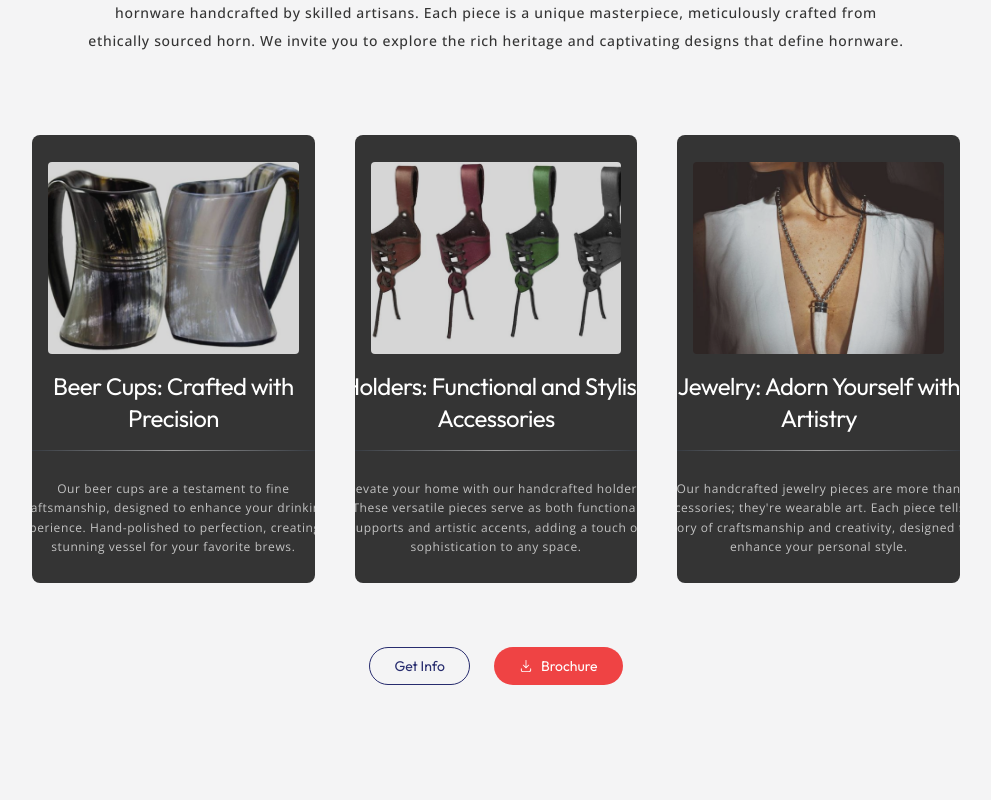
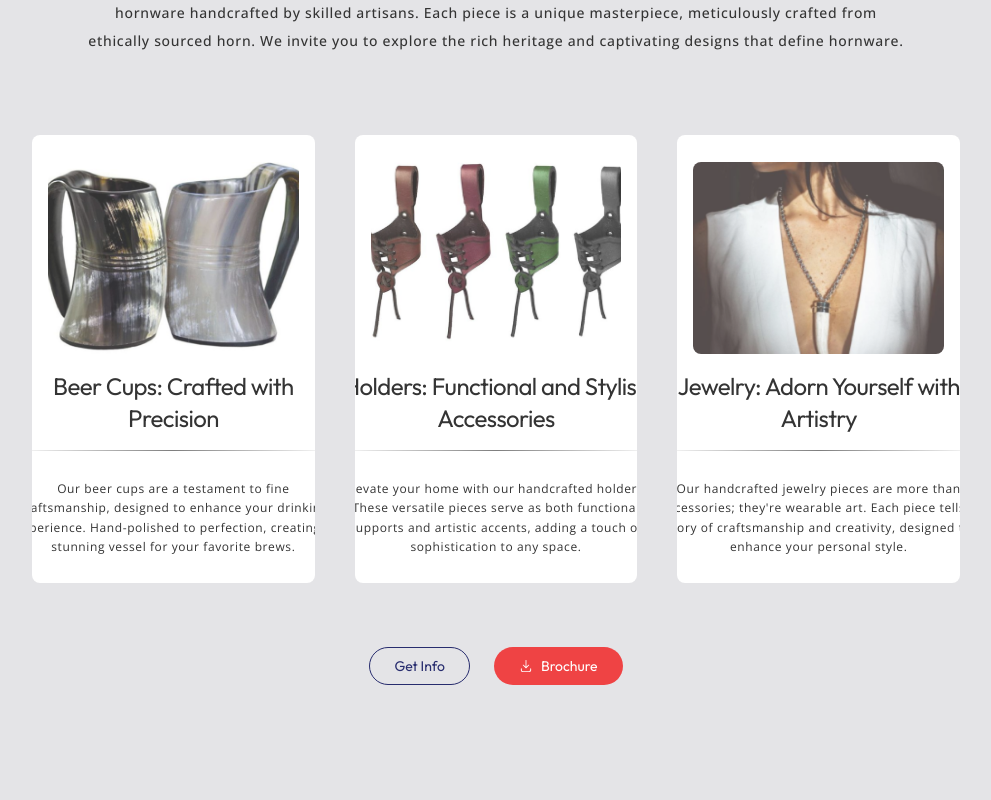
Before and after one commit to saadsalmany/Artwork-Maestro, a Next.js app: page / in a window 1280 px wide. Shown: the part 1400-2200 px from the top of the page, without its empty margins (144-1135 px from the left). Built offline with nearby package versions, Linux system fonts and the light colour scheme.

Commit message:
fixed necklace and collection section

```diff
--- a/app/Components/CollectionSection.js
+++ b/app/Components/CollectionSection.js
@@ -2,8 +2,6 @@
 import Link from "next/link";
 import { RxDownload } from "react-icons/rx";
 import React, { useState } from "react";
-import PrimaryBtn from "./PrimaryBtn";
-import SecondaryBtn from "./SecondaryBtn";
 const products = [
   {
     title: "Beer Cups: Crafted with Precision",
@@ -48,7 +46,7 @@ function CollectionSection() {
 
   return (
     <>
-      <div className="w-full h-auto bg-zinc-100 text-white mobile:p-8 tablet:p-16 desktop:p-44 desktop:pt-16 mobile:pb-16  flex-col ">
+      <div className="w-full h-auto bg-zinc-200 text-white mobile:p-8 tablet:p-16 desktop:p-44 desktop:pt-16 mobile:pb-16  flex-col ">
         <h6
           className="text-center text-xs opacity-70 text-charcoal  mb-14 pt-5
     desktop:mb-12"
@@ -101,7 +99,7 @@ function CollectionSection() {
           {products.map((product, index) => (
             <div
               key={index}
-              className="bg-charcoal tablet:w-72 desktop:w-auto  flex cursor-pointer flex-col gap-2 justify-center items-center hover:opacity-90 text-center h-[28rem] p-4  rounded-lg relative overflow-hidden"
+              className="bg-white tablet:w-72 desktop:w-auto  flex cursor-pointer flex-col gap-2 justify-center items-center text-center h-[28rem] p-4  rounded-lg relative overflow-hidden"
               onClick={(event) => handleRipple(event, index)}
             >
               {ripple.active && ripple.index === index && (
@@ -110,23 +108,24 @@ function CollectionSection() {
                   style={{
                     top: `${ripple.y}px`,
                     left: `${ripple.x}px`,
+
                   }}
                 />
               )}
               <img
                 src={product.image}
                 alt={product.title}
-                className="w-auto h-48 desktop:h-48 tablet:h-auto object-cover mb-3 rounded opacity-80"
+                className="w-auto rounded-lg h-48 desktop:h-48 tablet:h-auto object-cover mb-3 opacity-80"
               />
               <h2
-                className="text-xl desktop:w-80 mobile:w-64 font-outfit font-normal  pt-0 tablet:pt-5 desktop:-mt-6 desktop:text-2xl
+                className="text-xl text-charcoal desktop:w-80 mobile:w-64 font-outfit font-normal  pt-0 tablet:pt-5 desktop:-mt-6 desktop:text-2xl
          desktop:font-normal tracking-tight mobile:mb-0 desktop:mb-3"
               >
                 {product.title}
-                <div className="w-full bg-white bg-gradient-to-r from-gray-800 via-white to-gray-800 h-[1px] opacity-50 mt-4 mb-2 "></div>
+                <div className="w-full bg-white bg-gradient-to-r from-white via-black to-white h-[1px] opacity-50 mt-4 mb-2 "></div>
               </h2>
 
-              <p className="text-[2.5vw] desktop:text-xs w-64 desktop:w-80 font-openSans tablet:text-[.7rem] desktop:leading-relaxed opacity-70 tracking-wider">
+              <p className="text-[2.5vw] text-charcoal desktop:text-xs w-64 desktop:w-80 font-openSans tablet:text-[.7rem] desktop:leading-relaxed tracking-wider">
                 {product.description}
               </p>
             </div>
@@ -134,11 +133,15 @@ function CollectionSection() {
         </div>
         <div className="mt-12 desktop:mt-16 flex justify-center items-center md:flex-row mobile:gap-6 ">
           <Link href="/">
-            <button className="text-sm flex gap-2 items-center
+            <button
+              className="text-sm flex gap-2 items-center
             px-6 py-2
             bg-transparent text-secondary-blue font-outfit rounded-full
             border border-secondary-blue hover:text-white hover:bg-secondary-blue
-            transition-all desktop:duration-300 mobile:duration-75 ease-in-out">Get Info</button>
+            transition-all desktop:duration-300 mobile:duration-75 ease-in-out"
+            >
+              Get Info
+            </button>
           </Link>
           <Link href="/">
             <button
--- a/app/globals.css
+++ b/app/globals.css
@@ -21,7 +21,7 @@
   position: absolute;
   width: 20px;
   height: 20px;
-  background-color: rgba(255, 255, 255, 0.5);
+  background-color: rgba(169, 169, 169, 0.5);
   border-radius: 50%;
   animation: ripple 1s ease-out;
 }
```
Also changed, not shown: public/necklace.png.
